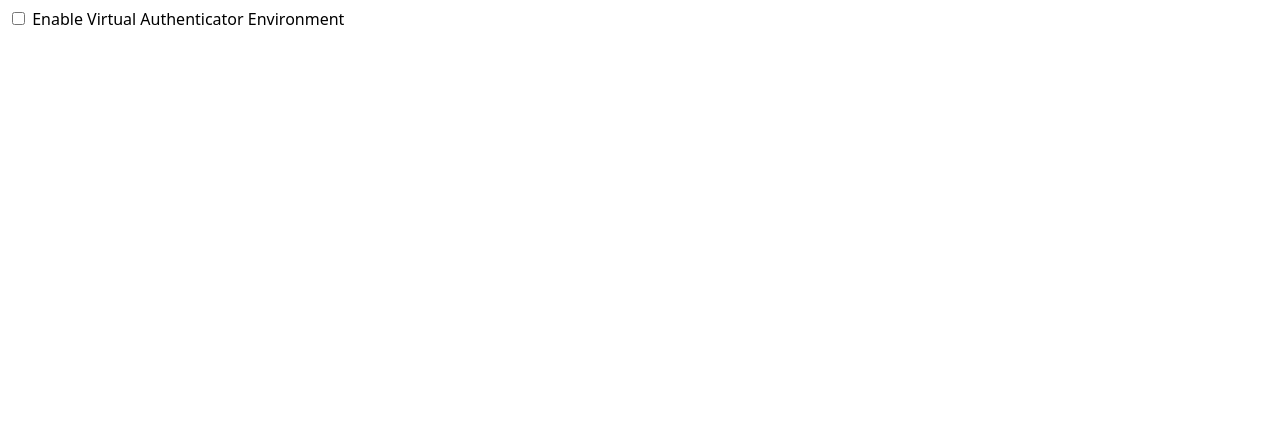
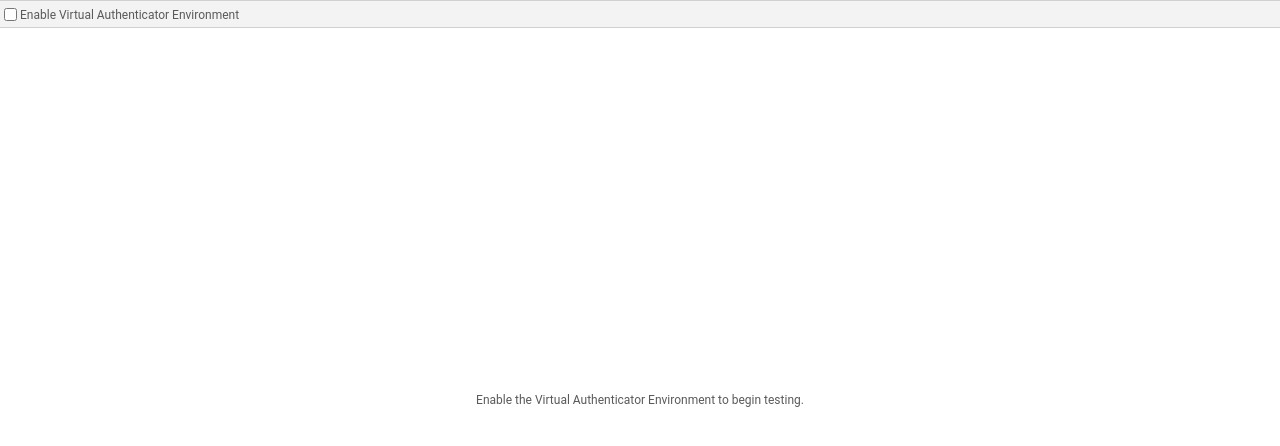
Before and after one commit to google/virtual-authenticators-tab, a browser extension: page panel.html in a window 1280 px wide. Drawn offline with Linux system fonts and the light colour scheme.

Commit message:
Nicer UI.

```diff
--- a/panel.html
+++ b/panel.html
@@ -7,6 +7,10 @@
     body {
       min-width: 300px;
       font-family: "sans";
+      margin: 0;
+      font-family: roboto, ubuntu, arial, sans-serif;
+      font-size: 12px;
+      color: #5a5a5a;
     }
     .align-center {
       text-align: center;
@@ -18,7 +22,7 @@
       text-align: right;
     }
     .hidden {
-      display: none;
+      display: none !important;
     }
     table {
       width: 100%;
@@ -45,6 +49,8 @@
     }
     .checkbox-container {
       align-items: center;
+      display: inline-flex;
+      margin-top: 4px;
     }
     .error-row {
       background-color: #FF6666;
@@ -56,20 +62,44 @@
       padding: 10px;
       margin: 10px 0;
     }
-
     .small-column {
       width: 10em;
+    }
+    .toolbar {
+      background-color: #f3f3f3;
+      border-top: 1px solid #d0d0d0;
+      border-bottom: 1px solid #d0d0d0;
+      height: 26px;
+    }
+    .toolbar :hover {
+      color: black;
+    }
+    #splash {
+      display: flex;
+      align-items: center;
+      justify-content: center;
+      position: absolute;
+      top: 0;
+      left: 0;
+      right: 0;
+      height: 100%;
+      pointer-events: none;
     }
   </style>
 </head>
 <body>
-  <div>
+  <div class="toolbar">
     <span class="checkbox-container">
       <input id="toggle" type="checkbox" name="toggle">
       <label for="toggle">Enable Virtual Authenticator Environment</label>
     </span>
   </div>
   <div id="error-container">
+  </div>
+  <div id="splash">
+    <p>
+      Enable the Virtual Authenticator Environment to begin testing.
+    </p>
   </div>
   <div id="authenticators" class="hidden">
     <h3>Active Authenticators</h3>
--- a/panel.js
+++ b/panel.js
@@ -22,9 +22,11 @@ let displayEnabled = enabled => {
 
   if (enabled) {
     document.getElementById("authenticators").classList.remove("hidden");
+    document.getElementById("splash").classList.add("hidden");
   } else {
     authenticators.slice().forEach(removeAuthenticatorDisplay);
     document.getElementById("authenticators").classList.add("hidden");
+    document.getElementById("splash").classList.remove("hidden");
   }
 };
 
```
